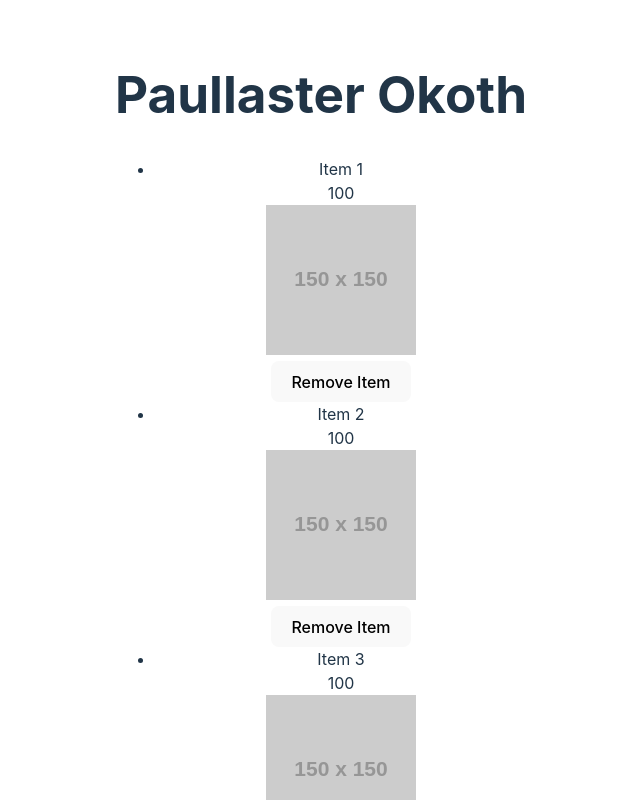
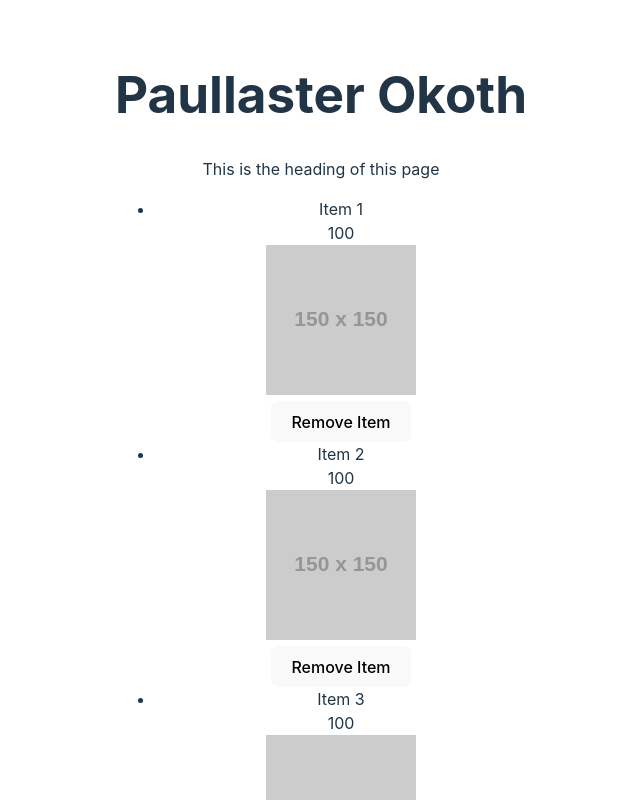
Before and after one commit to paullaster/vueslots, a Vue app: page / in a window 1280 px wide. Shown: the top 800 px of the page, without its empty margins (319-959 px from the left). Built offline with nearby package versions, Linux system fonts and the light colour scheme.

Commit message:
test v-slot

```diff
--- a/src/App.vue
+++ b/src/App.vue
@@ -1,7 +1,13 @@
 <template>
   <div>
+    <BaseLayout>
+      <template v-slot:header>
+        <h1>Paullaster Okoth</h1>
+        <p>This is the heading of this page</p>
+      </template>
+    </BaseLayout>
     <HelloWorld>
-      <h1>Paullaster Okoth</h1>
+
       <TestVSlotComponent/>
     </HelloWorld>
   </div>
@@ -14,7 +20,8 @@ export default {
   name: "App",
   components: {
     HelloWorld,
-    TestVSlotComponent
+    TestVSlotComponent,
+    BaseLayout
   },
   data() {
     return {
```
